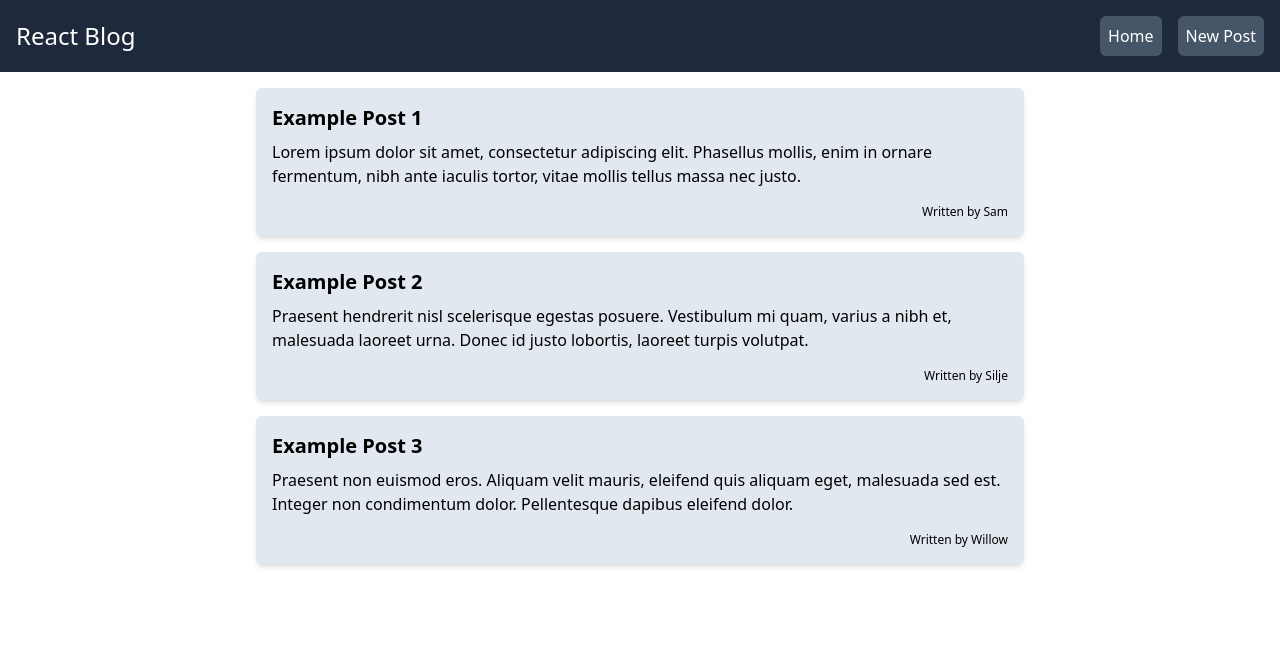
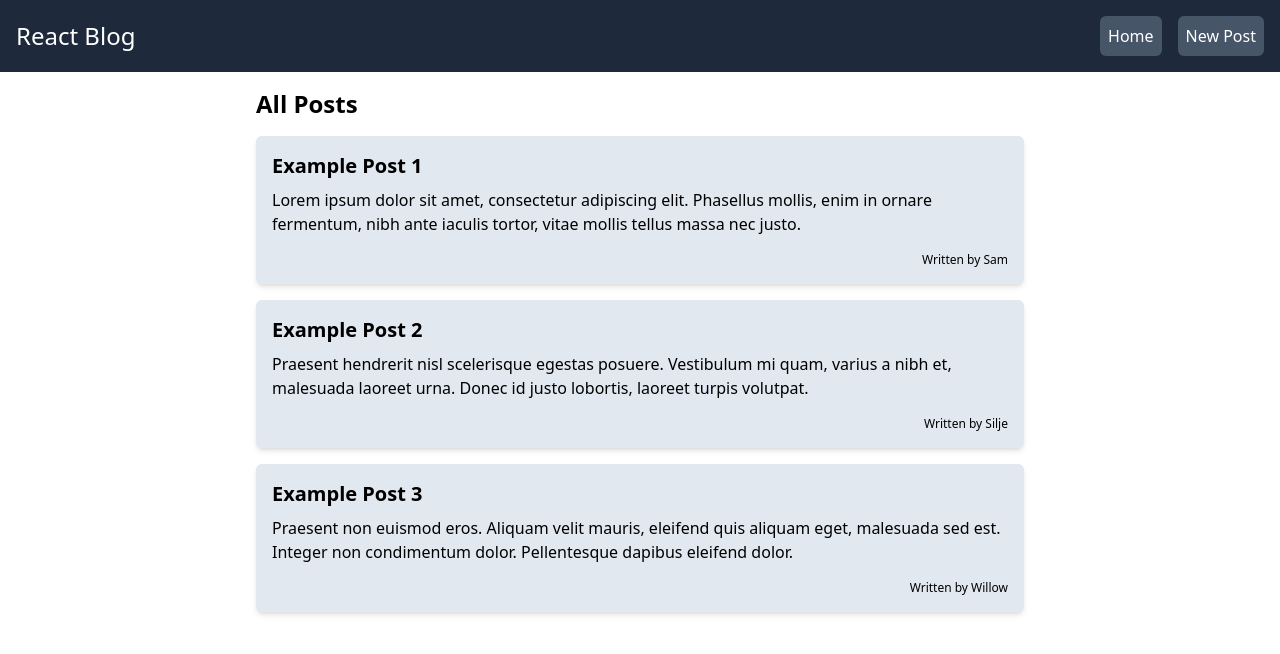
Before and after one commit to SamOwens/react-sandbox, a React (Create React App) app in the folder blog/: page / in a window 1280 px wide. Shown: the top 654 px of the page. Built offline with nearby package versions, Linux system fonts and the light colour scheme.

Commit message:
Tutoial #11 - Props

```diff
--- a/blog/src/App.js
+++ b/blog/src/App.js
@@ -1,5 +1,5 @@
-import Header from "./components/Header";
-import Home from "./components/Home";
+import Header from './components/Header';
+import Home from './components/Home';
 
 function App() {
   return (
--- a/blog/src/components/Home.js
+++ b/blog/src/components/Home.js
@@ -1,45 +1,16 @@
-import { useState } from "react";
+import { useState } from 'react';
+import PostList from './PostList';
+import postData from '../data/postData';
 
 const Home = () => {
-  const [posts, setPosts] = useState([
-    {
-      title: "Example Post 1",
-      intro:
-        "Lorem ipsum dolor sit amet, consectetur adipiscing elit. Phasellus mollis, enim in ornare fermentum, nibh ante iaculis tortor, vitae mollis tellus massa nec justo.",
-      body: "Praesent hendrerit nisl scelerisque egestas posuere. Vestibulum mi quam, varius a nibh et, malesuada laoreet urna. Donec id justo lobortis, laoreet turpis volutpat, tincidunt ligula. Suspendisse potenti. Lorem ipsum dolor sit amet, consectetur adipiscing elit. Vivamus pulvinar sapien vel iaculis viverra. Nulla accumsan justo vitae velit sodales interdum. Suspendisse ac mi sed lorem bibendum vestibulum id nec tellus. Ut mollis pulvinar tellus. Praesent accumsan, felis a sodales condimentum, nulla enim luctus risus, in ultrices sapien erat sed tellus. Maecenas facilisis enim quis neque eleifend iaculis eu vel erat. Quisque nec diam id nunc euismod euismod.",
-      author: "Sam",
-      id: 1,
-    },
-    {
-      title: "Example Post 2",
-      intro:
-        "Praesent hendrerit nisl scelerisque egestas posuere. Vestibulum mi quam, varius a nibh et, malesuada laoreet urna. Donec id justo lobortis, laoreet turpis volutpat.",
-      body: "Sed ornare fringilla est a dapibus. Aliquam augue nunc, eleifend vitae facilisis sit amet, pharetra nec lacus. Sed odio lacus, iaculis id interdum ac, viverra quis neque. Donec nisl elit, maximus a sodales in, rhoncus at erat. Vestibulum nec justo eu dui volutpat tempor bibendum eget lacus. Nulla malesuada augue sit amet turpis semper, at ornare ligula efficitur. Cras luctus vulputate commodo. Vestibulum mauris turpis, eleifend ac leo sit amet, efficitur lobortis ligula. Ut at vestibulum mi, ac sollicitudin enim. Curabitur vestibulum malesuada auctor. In rhoncus facilisis metus a tempor.",
-      author: "Silje",
-      id: 2,
-    },
-    {
-      title: "Example Post 3",
-      intro:
-        "Praesent non euismod eros. Aliquam velit mauris, eleifend quis aliquam eget, malesuada sed est. Integer non condimentum dolor. Pellentesque dapibus eleifend dolor.",
-      body: "Fusce arcu erat, vulputate in ligula id, tempor commodo arcu. Nunc commodo ornare faucibus. Nullam tempus diam sed diam molestie, nec vulputate diam hendrerit. Aenean in vulputate tellus. Mauris posuere non justo non posuere. Suspendisse eu dignissim tellus. Aliquam ac nisi dignissim, convallis purus sed, auctor nisi.",
-      author: "Willow",
-      id: 3,
-    },
-  ]);
+  const [posts, setPosts] = useState(postData);
 
   return (
     <div className="home p-4">
-      {posts.map((post) => (
-        <div
-          className="post-card p-4 mb-4 rounded-md bg-slate-200 shadow-md max-w-3xl m-auto hover:bg-slate-300 cursor-pointer"
-          key={post.id}
-        >
-          <h2 className="font-semibold text-xl mb-2">{post.title}</h2>
-          <p className="pb-4">{post.intro}</p>
-          <p className="text-xs text-right">Written by {post.author}</p>
-        </div>
-      ))}
+      <PostList
+        posts={posts}
+        title="All Posts"
+      />
     </div>
   );
 };
--- /dev/null
+++ b/blog/src/components/PostList.js
@@ -0,0 +1,19 @@
+const PostList = ({ posts, title }) => {
+  return (
+    <div className="post-list max-w-3xl m-auto p4">
+      <h2 className="text-2xl font-semibold mb-4">{title}</h2>
+      {posts.map((post) => (
+        <div
+          className="post-card p-4 mb-4 rounded-md bg-slate-200 shadow-md hover:bg-slate-300 cursor-pointer"
+          key={post.id}
+        >
+          <h2 className="font-semibold text-xl mb-2">{post.title}</h2>
+          <p className="pb-4">{post.intro}</p>
+          <p className="text-xs text-right">Written by {post.author}</p>
+        </div>
+      ))}
+    </div>
+  );
+};
+
+export default PostList;
--- /dev/null
+++ b/blog/src/data/postData.js
@@ -0,0 +1,28 @@
+const postData = [
+  {
+    title: "Example Post 1",
+    intro:
+      "Lorem ipsum dolor sit amet, consectetur adipiscing elit. Phasellus mollis, enim in ornare fermentum, nibh ante iaculis tortor, vitae mollis tellus massa nec justo.",
+    body: "Praesent hendrerit nisl scelerisque egestas posuere. Vestibulum mi quam, varius a nibh et, malesuada laoreet urna. Donec id justo lobortis, laoreet turpis volutpat, tincidunt ligula. Suspendisse potenti. Lorem ipsum dolor sit amet, consectetur adipiscing elit. Vivamus pulvinar sapien vel iaculis viverra. Nulla accumsan justo vitae velit sodales interdum. Suspendisse ac mi sed lorem bibendum vestibulum id nec tellus. Ut mollis pulvinar tellus. Praesent accumsan, felis a sodales condimentum, nulla enim luctus risus, in ultrices sapien erat sed tellus. Maecenas facilisis enim quis neque eleifend iaculis eu vel erat. Quisque nec diam id nunc euismod euismod.",
+    author: "Sam",
+    id: 1,
+  },
+  {
+    title: "Example Post 2",
+    intro:
+      "Praesent hendrerit nisl scelerisque egestas posuere. Vestibulum mi quam, varius a nibh et, malesuada laoreet urna. Donec id justo lobortis, laoreet turpis volutpat.",
+    body: "Sed ornare fringilla est a dapibus. Aliquam augue nunc, eleifend vitae facilisis sit amet, pharetra nec lacus. Sed odio lacus, iaculis id interdum ac, viverra quis neque. Donec nisl elit, maximus a sodales in, rhoncus at erat. Vestibulum nec justo eu dui volutpat tempor bibendum eget lacus. Nulla malesuada augue sit amet turpis semper, at ornare ligula efficitur. Cras luctus vulputate commodo. Vestibulum mauris turpis, eleifend ac leo sit amet, efficitur lobortis ligula. Ut at vestibulum mi, ac sollicitudin enim. Curabitur vestibulum malesuada auctor. In rhoncus facilisis metus a tempor.",
+    author: "Silje",
+    id: 2,
+  },
+  {
+    title: "Example Post 3",
+    intro:
+      "Praesent non euismod eros. Aliquam velit mauris, eleifend quis aliquam eget, malesuada sed est. Integer non condimentum dolor. Pellentesque dapibus eleifend dolor.",
+    body: "Fusce arcu erat, vulputate in ligula id, tempor commodo arcu. Nunc commodo ornare faucibus. Nullam tempus diam sed diam molestie, nec vulputate diam hendrerit. Aenean in vulputate tellus. Mauris posuere non justo non posuere. Suspendisse eu dignissim tellus. Aliquam ac nisi dignissim, convallis purus sed, auctor nisi.",
+    author: "Willow",
+    id: 3,
+  },
+];
+
+export default postData;
```
Also changed, not shown: blog/src/index.js (+5 -5 lines).
